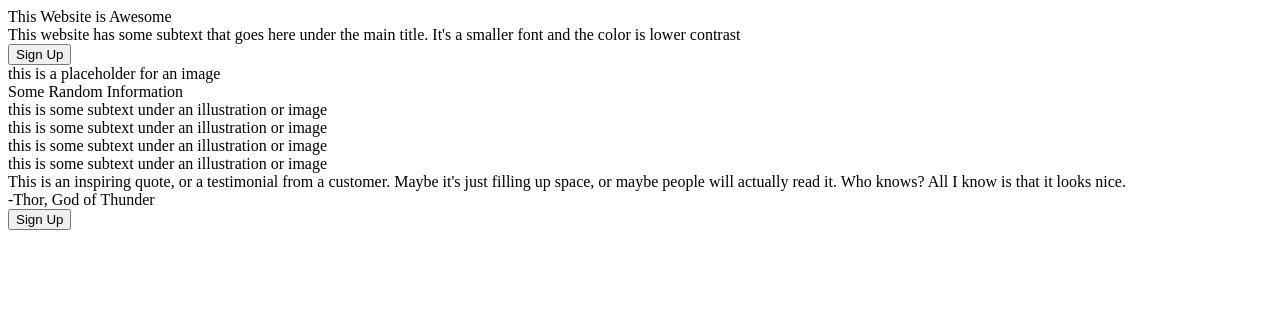
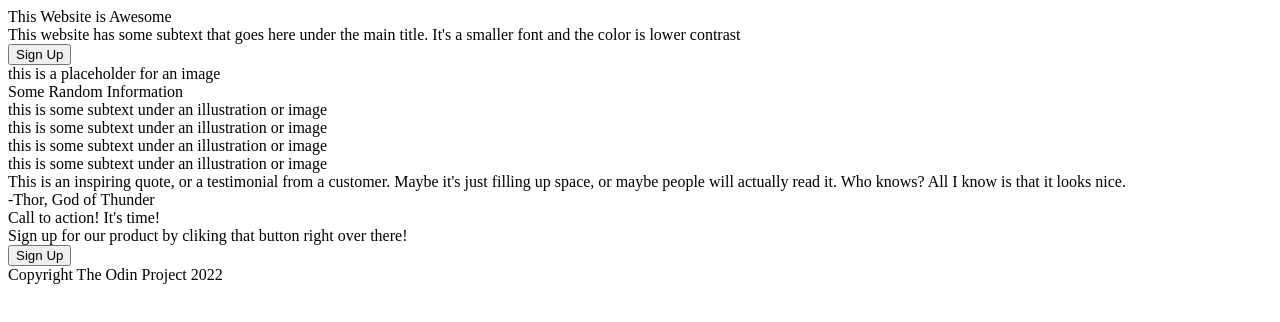
Before and after one commit to wooyongyang37/Landing-Page, a plain HTML site: page Full Design/index.html in a window 1280 px wide. Drawn offline with Linux system fonts and the light colour scheme.

Commit message:
Add text to 5 class

```diff
--- a/Full Design/index.html
+++ b/Full Design/index.html
@@ -85,6 +85,12 @@
 
     <div class="4">
         <div class="blueBox">
+            <div class="4Top">
+                Call to action! It's time!
+            </div>
+            <div class="4Bottom">
+                Sign up for our product by cliking that button right over there!
+            </div>
 
         </div>
 
@@ -96,7 +102,7 @@
     </div>
 
     <div class="5">
-
+        Copyright The Odin Project 2022
     </div>
 </body>
 </html>
```
